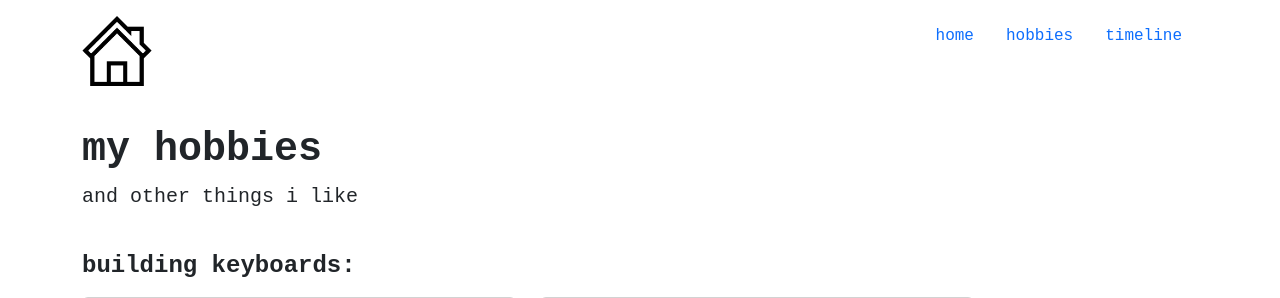
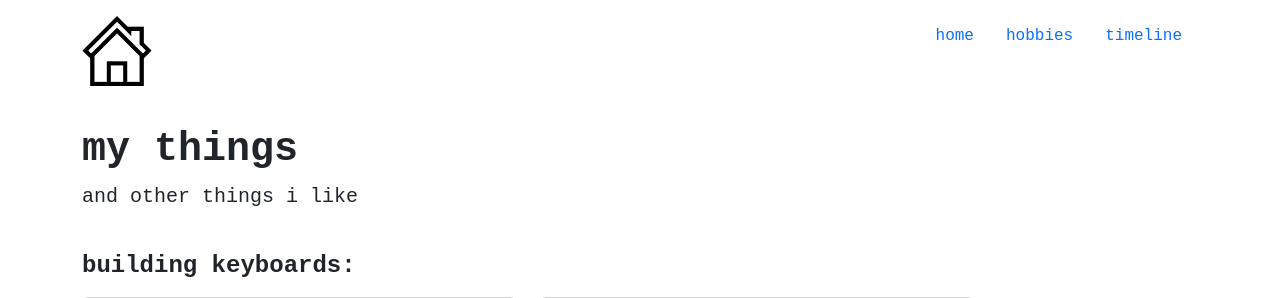
Before and after one commit to tdizzlefizzle1/tylerportfolio, a Flask app: page /hobbies in a window 1280 px wide. Shown: the top 298 px of the page. Run offline with Flask 2, Linux system fonts and the light colour scheme; parts of the project's set-up code (start-up, migrations or seed data) failed here and were passed over.

Commit message:
tylerhobby.html

```diff
--- a/app/templates/tylerhobby.html
+++ b/app/templates/tylerhobby.html
@@ -6,7 +6,7 @@
     {% block content %}
 
     <div class="container">
-      <h1>my hobbies</h1>
+      <h1>my things</h1>
       <p class="lead">and other things i like</p>
       <br />
       <h4>building keyboards:</h4>
```
